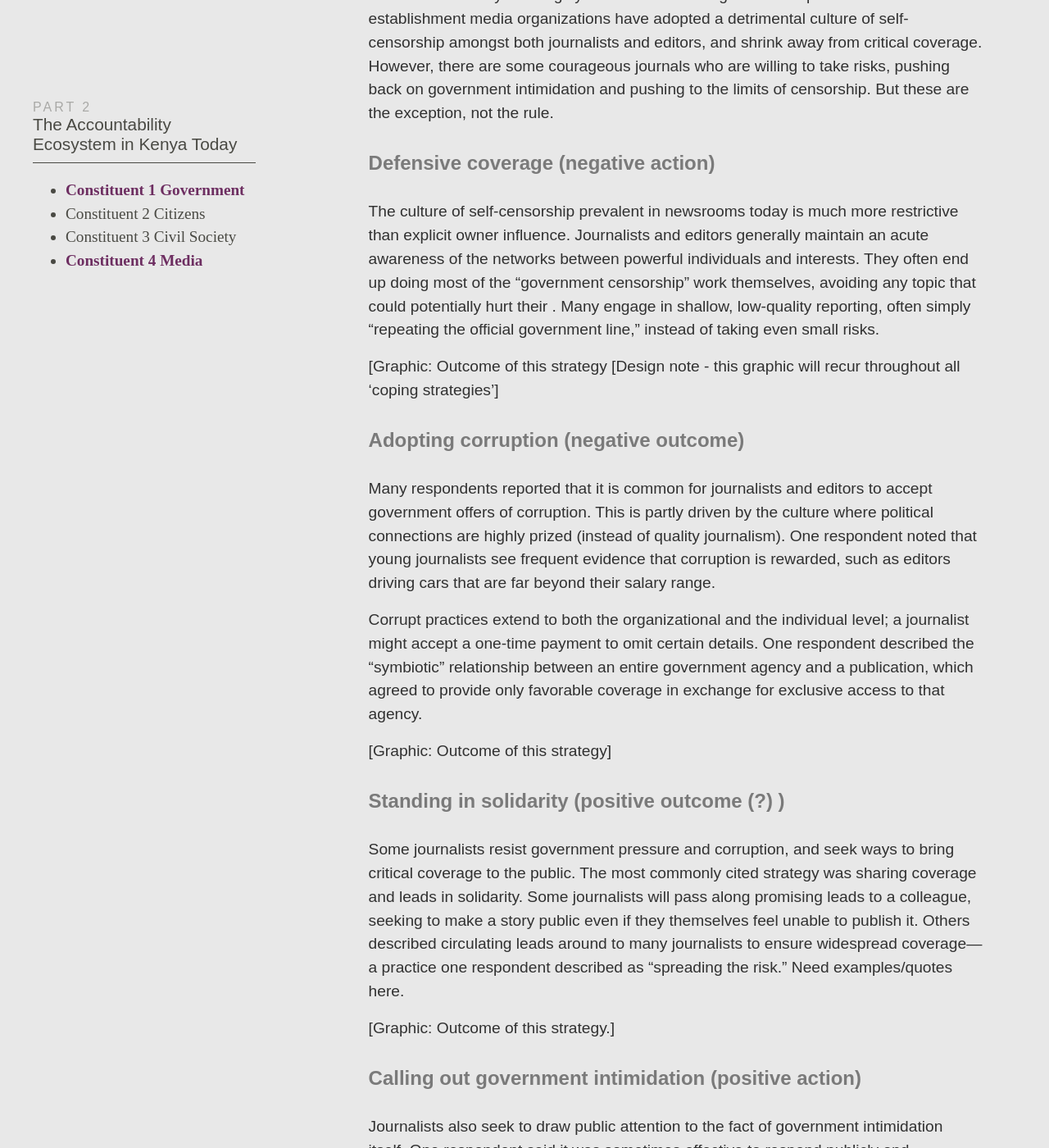
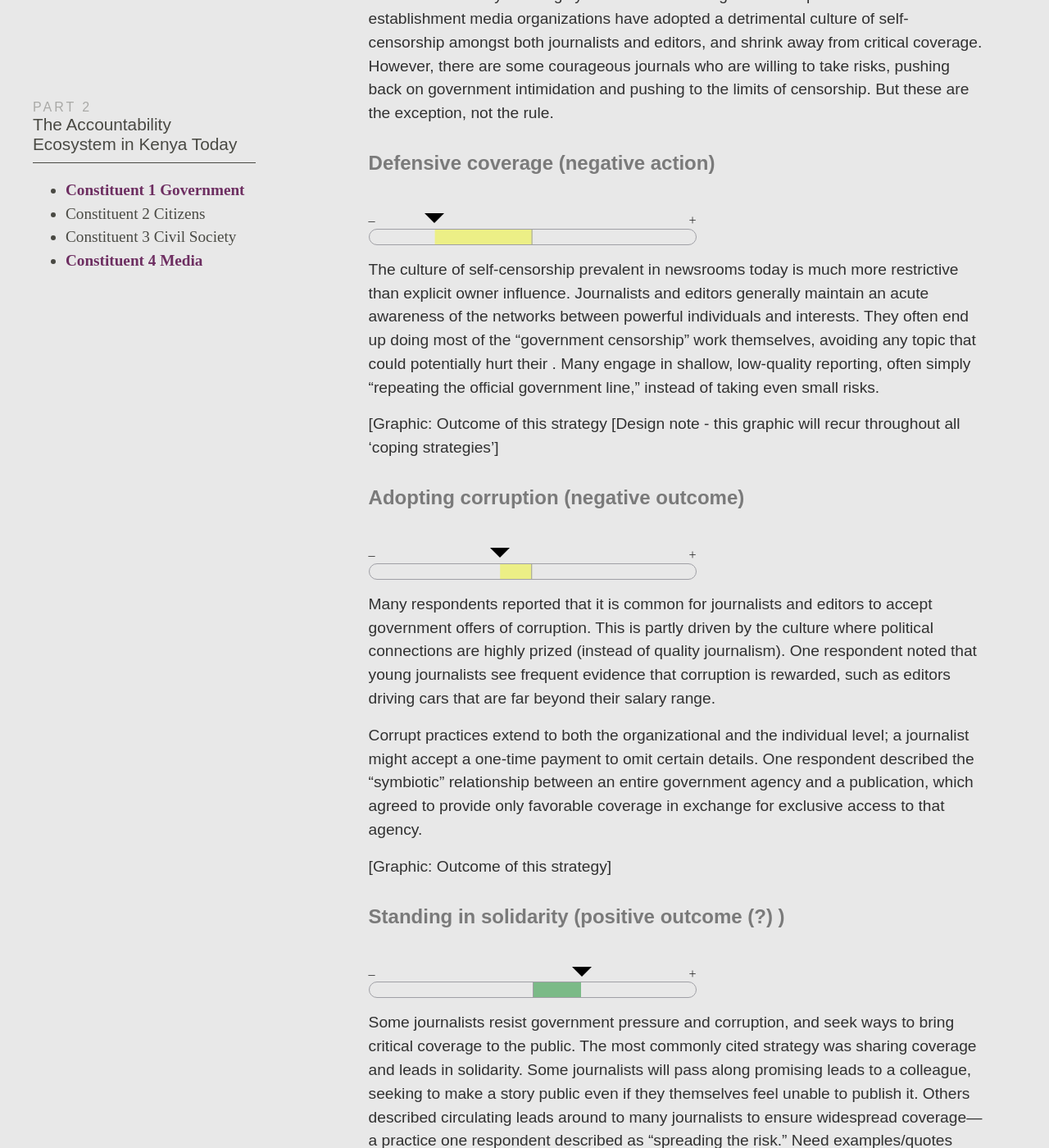
Before and after one commit to theReboot/onken, a Jekyll site: the page built from 2-accountability-ecosystem-kenya/index.md, in a window 1280 px wide and 1400 px high, scrolled down 5128 px. Shown: the whole window at 82% size. Built offline with Jekyll 4.4.1, drawn with Linux system fonts in a browser that asks for light colours; nearby versions of some CDN libraries.

Commit message:
Added sliders

```diff
--- a/_includes/content/2.1.2_copingStrategies.md
+++ b/_includes/content/2.1.2_copingStrategies.md
@@ -4,11 +4,15 @@ The media industry has largely buckled under this government pressure. Most esta
 
 #### Defensive coverage (negative action)
 
+{% include meter.html effect="negative" amount="60" %}
+
 The culture of self-censorship prevalent in newsrooms today is much more restrictive than explicit owner influence. Journalists and editors generally maintain an acute awareness of the networks between powerful individuals and interests. They often end up doing most of the "government censorship" work themselves, avoiding any topic that could potentially hurt their . Many engage in shallow, low-quality reporting, often simply "repeating the official government line," instead of taking even small risks.
 
 [Graphic: Outcome of this strategy [Design note - this graphic will recur throughout all 'coping strategies']
 
 #### Adopting corruption (negative outcome)
+
+{% include meter.html effect="negative" amount="20" %}
 
 Many respondents reported that it is common for journalists and editors to accept government offers of corruption. This is partly driven by the culture where political connections are highly prized (instead of quality journalism). One respondent noted that young journalists see frequent evidence that corruption is rewarded, such as editors driving cars that are far beyond their salary range.
 
@@ -18,11 +22,15 @@ Corrupt practices extend to both the organizational and the individual level; a
 
 #### Standing in solidarity (positive outcome (?) )
 
+{% include meter.html effect="positive" amount="30" %}
+
 Some journalists resist government pressure and corruption, and seek ways to bring critical coverage to the public. The most commonly cited strategy was sharing coverage and leads in solidarity. Some journalists will pass along promising leads to a colleague, seeking to make a story public even if they themselves feel unable to publish it. Others described circulating leads around to many journalists to ensure widespread coverage---a practice one respondent described as "spreading the risk." Need examples/quotes here.
 
 [Graphic: Outcome of this strategy.]
 
 #### Calling out government intimidation (positive action)
+
+{% include meter.html effect="positive" amount="40" %}
 
 Journalists also seek to draw public attention to the fact of government intimidation itself. One respondent said it was sometimes effective to respond publicly and aggressively to efforts at intimidation, naming the individuals issuing threats, in order to draw public anger and rally other journalists to stand in solidarity.  Need an example here.
 
--- /dev/null
+++ b/_includes/meter.html
@@ -0,0 +1,8 @@
+<div class="meter__wrap">
+  <div class="meter__arrow--down {{ include.effect }}" style="margin-left: calc({% if include.effect == 'negative' %}-{% endif %}{{ include.amount }}% / 2);"></div>
+  <div class="meter__label__negative">–</div>
+  <div class="meter__label__positive">+</div>
+  <div class="meter">
+    <div class="meter__inner {{ include.effect }}" style="width: calc({{ include.amount }}% / 2);"></div>
+  </div>
+</div>
--- a/_sass/variables.scss
+++ b/_sass/variables.scss
@@ -26,6 +26,13 @@ $timelineSectionWidth: 450px;
 $timelineSectionWidthMobile: 250px;
 $timelineScaleWidth: 40px;
 
+// meter
+
+$arrowHeight: 1rem;
+$arrowSize: .8rem;
+$meterWidth: 400px;
+$meterHeight: 20px;
+
 // type
 
 $serif: "freight-text-pro", serif;
--- a/assets/main.scss
+++ b/assets/main.scss
@@ -727,6 +727,96 @@ nav {
   top: 1rem;
 }
 
+// meter/slider styles
+
+.meter__wrap {
+  margin-bottom: 1rem;
+  padding-top: $arrowHeight;
+  position: relative;
+  width: 100%;
+  max-width: $meterWidth;
+}
+
+.meter__label__negative {
+  float: left;
+}
+
+.meter__label__positive {
+  float: right;
+  text-align: right;
+}
+
+.meter__arrow--down {
+  border-left: $arrowSize solid transparent;
+  border-right: $arrowSize solid transparent;
+  border-top: $arrowSize solid black;
+  height: 0;
+  left: 50%;
+  margin-bottom: .5rem;
+  position: absolute;
+  transform: translateX(-50%);
+  width: 0;
+  z-index: 2;
+
+  &.positive {
+    // margin-left: calc(#{$score}% / 2);
+  }
+
+  &.negative {
+    // margin-left:calc(-#{$score}% / 2);
+  }
+}
+.meter {
+  background: $lightGrey;
+  border: 1px solid $grey;
+  border-radius: 20px;
+  height: 20px;
+  overflow: hidden;
+  margin: auto;
+  position: relative;
+  width: 100%;
+}
+
+.meter__inner {
+  bottom: 0;
+  height: $meterHeight;
+  position: absolute;
+  width: 0;
+
+  &.positive {
+    background: $green;
+    left: 50%;
+    // width: calc(#{$score}% / 2);
+
+    &::after {
+      background: $grey;
+      content: '';
+      height: $meterHeight;
+      left: 0;
+      position: absolute;
+      width: 1px;
+      z-index: 3;
+    }
+  }
+
+  &.negative {
+    background: $yellow;
+    left: 50%;
+    // width: calc(#{$score}% / 2);
+    transform: translateX(-100%);
+
+    &::after {
+      background: $grey;
+      content: '';
+      height: $meterHeight;
+      position: absolute;
+      right: 0;
+      width: 1px;
+      z-index: 3;
+    }
+  }
+}
+
 // graphic styles
 
 // styles for illustrations in pt. 2
```
Also changed, not shown: 2 other files.
